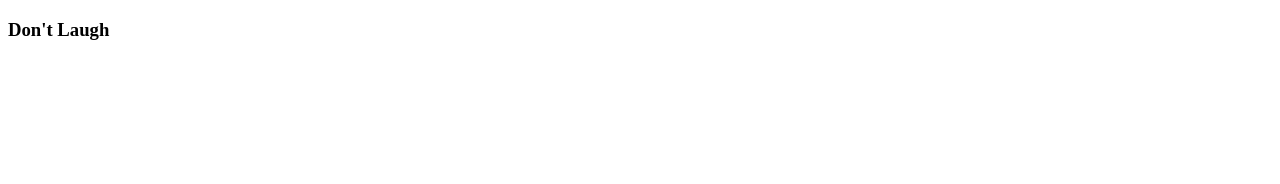
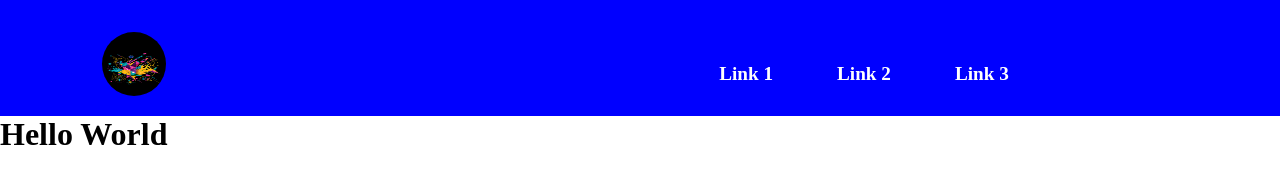
Before and after one commit to edubew/Anime-Data-App, a website built with webpack: page src/template.html in a window 1280 px wide. Built offline with nearby package versions, Linux system fonts and the light colour scheme.

Commit message:
Write a markup for the header and navbar

```diff
--- a/src/index.js
+++ b/src/index.js
@@ -1,2 +1,5 @@
-import unique from './main';
 import './styles/main.scss';
+import logo from './assets/logo.png';
+
+const icon = document.querySelector('#icon');
+icon.src = logo;
--- a/src/styles/main.scss
+++ b/src/styles/main.scss
@@ -1,3 +1,46 @@
-h1 {
-  color: aquamarine;
+* {
+  margin: 0;
+  padding: 0;
+  box-sizing: border-box;
 }
+
+body {
+  color: #000;
+}
+
+header {
+  display: grid;
+  grid-template-columns: 20% 55%;
+  gap: 20%;
+  place-items: center;
+  background: blue;
+  padding-top: 2rem;
+
+  div {
+    padding-left: 5%;
+    padding-bottom: 1rem;
+
+    img{
+      width: 4rem;
+      aspect-ratio: 1/1;
+      border-radius: 50%;
+    }
+  }
+
+  nav {
+    ul {
+      display: flex;
+      gap: 4rem;
+      list-style: none;
+
+      li {
+        a {
+          text-decoration: none;
+          color: #fff;
+          font-weight: 600;
+          font-size: 1.2rem;
+        }
+      }
+    }
+  }
+}
--- a/src/template.html
+++ b/src/template.html
@@ -7,8 +7,22 @@
   <title><%= htmlWebpackPlugin.options.title %></title>
 </head>
 <body>
-  <div class="container">
-    <h3>Don't Laugh</h3>
-  </div>
+  <header>
+    <div class="logo__container">
+      <img src="assets/logo.png" alt="logo" id="icon" />
+    </div>
+    <nav>
+      <ul>
+        <li><a href="#">Link 1</a></li>
+        <li><a href="#">Link 2</a></li>
+        <li><a href="#">Link 3</a></li>
+      </ul>
+    </nav>
+  </header>
+  <main>
+    <div class="container">
+      <h1>Hello World</h1>
+    </div>
+  </main>
 </body>
 </html>
--- a/webpack.config.js
+++ b/webpack.config.js
@@ -44,7 +44,7 @@ module.exports = {
       },
       {
         test: /\.(png|svg|jpg|jpeg|gif)$/i,
-        type: 'assets/resource',
+        type: 'asset/resource',
       },
     ],
   },
```
Also changed, not shown: dist/index.html, dist/logo .png (added), dist/main.js, src/assets/logo.png (added), 1 other file.
